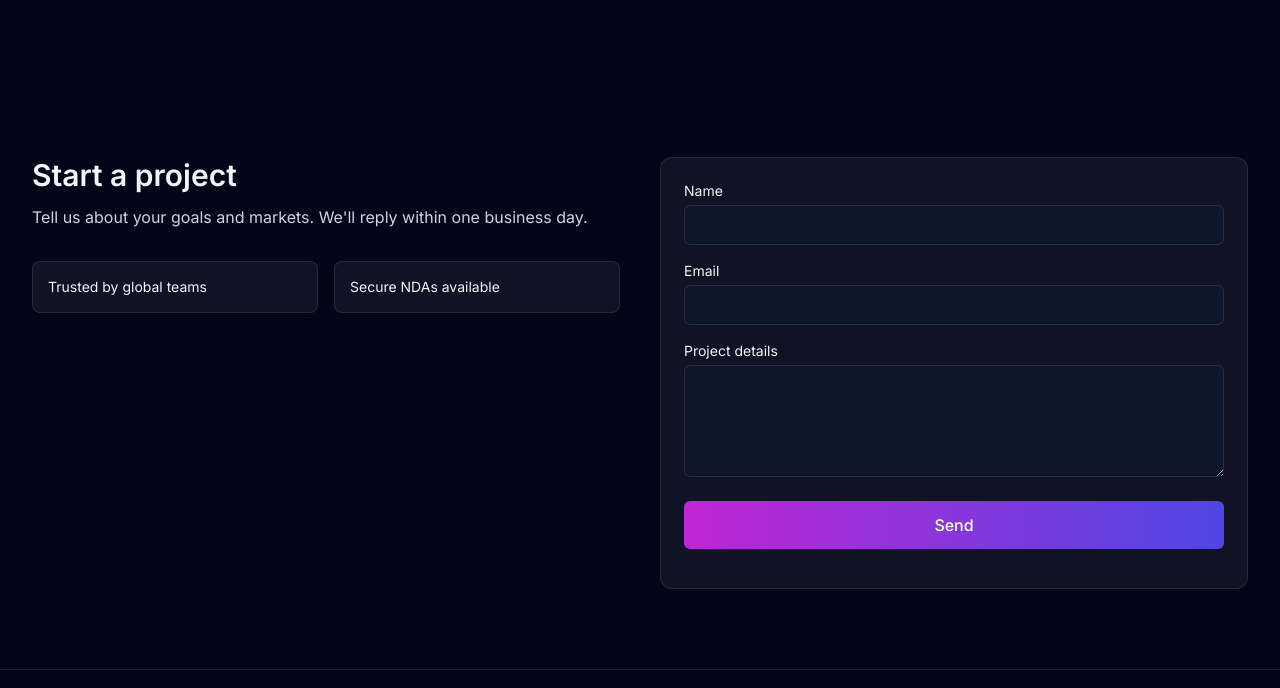
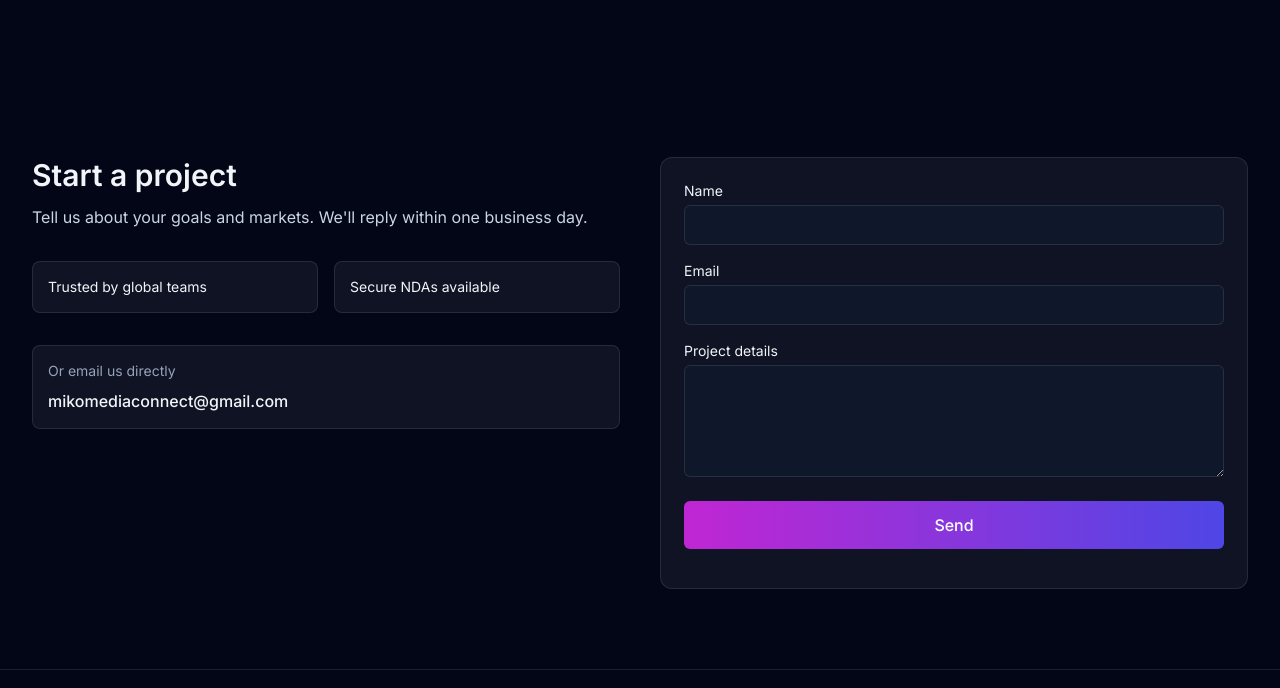
Before and after one commit to cyberwt/miko-website, a plain HTML site: page index.html in a window 1280 px wide. Shown: the part 1942-2630 px from the top of the page. Drawn offline with nearby package versions, Linux system fonts and the light colour scheme.

Commit message:
Add email contact option in contact section

```diff
--- a/index.html
+++ b/index.html
@@ -213,6 +213,10 @@
                 <div class="p-4 rounded-lg ring-1 ring-white/10 bg-white/5">Trusted by global teams</div>
                 <div class="p-4 rounded-lg ring-1 ring-white/10 bg-white/5">Secure NDAs available</div>
               </div>
+              <div class="mt-8 p-4 rounded-lg ring-1 ring-white/10 bg-white/5">
+                <div class="text-sm text-slate-400 mb-2">Or email us directly</div>
+                <a href="mailto:mikomediaconnect@gmail.com" class="text-fuchsia-300 hover:text-fuchsia-200 font-medium">mikomediaconnect@gmail.com</a>
+              </div>
             </div>
             <form id="contactForm" action="https://formsubmit.co/mikomediaconnect@gmail.com" method="POST" class="grid gap-4 p-6 rounded-xl ring-1 ring-white/10 bg-white/5">
               <input type="hidden" name="_subject" value="Miko — New project inquiry">
```
